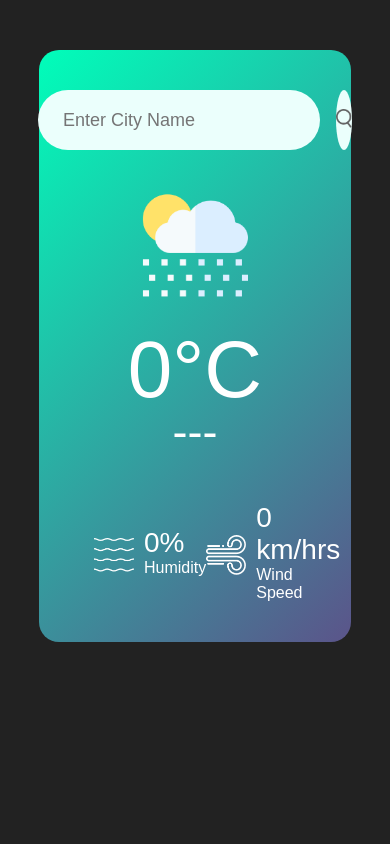
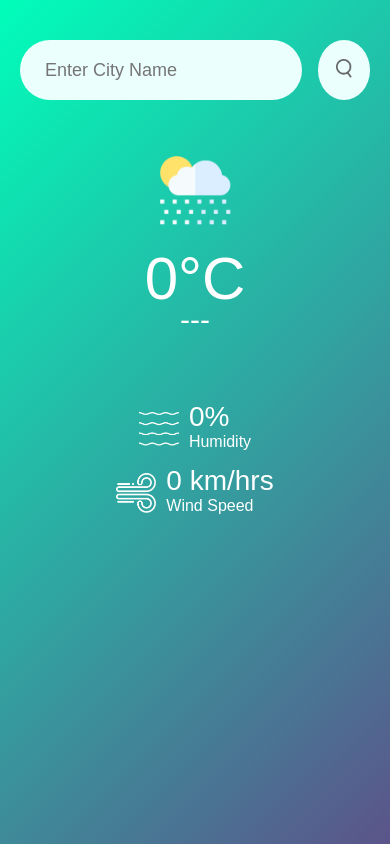
Before and after one commit to Vishal-16072000/Weather-App, a plain HTML site: page index.html in a window 390 px wide. Drawn offline with Linux system fonts and the light colour scheme.

Commit message:
Update style.css

```diff
--- a/style.css
+++ b/style.css
@@ -1,4 +1,4 @@
-*{
+ /* *{
     margin: 0;
     padding: 0;
     box-sizing: border-box;
@@ -23,7 +23,7 @@ body{
 .search{
     width: 100%;
     display: flex;
-    /* background-color: #919090; */
+
     align-items: center;
     justify-content: center;
 }
@@ -97,7 +97,149 @@ body{
 
 .error{
     height: 20px;
-    /* background-color: black; */
     margin-top: 10px;
     display: none;
 }
+ */
+
+
+ * {
+   margin: 0;
+   padding: 0;
+   box-sizing: border-box;
+   font-family: 'Poppins', sans-serif;
+   color: white;
+ }
+
+ body {
+   background-color: #222;
+ }
+
+ .card {
+   background: linear-gradient(135deg, #00feba, #5b548a);
+   width: 80%;
+   max-width: 470px;
+   margin: 50px auto 0;
+   border-radius: 20px;
+   padding: 40px 35px;
+   text-align: center;
+ }
+
+ .search {
+   width: 100%;
+   display: flex;
+   align-items: center;
+   justify-content: center;
+ }
+
+ .search input {
+   border: 0;
+   outline: 0;
+   background: #ebfffc;
+   color: #555;
+   padding: 10px 25px;
+   height: 60px;
+   border-radius: 30px;
+   flex: 1;
+   margin-right: 16px;
+   font-size: 18px;
+ }
+
+ .search button {
+   border: 0;
+   outline: 0;
+   background: #ebfffc;
+   width: 60px;
+   height: 60px;
+   border-radius: 50%;
+   cursor: pointer;
+ }
+
+ .search button img {
+   width: 16px;
+ }
+
+ .weather-icon {
+   width: 150px;
+   margin-top: 20px;
+ }
+
+ .weather h1 {
+   font-size: 80px;
+   font-weight: 500;
+ }
+
+ .weather h2 {
+   font-size: 45px;
+   font-weight: 400;
+   margin-top: -10px;
+ }
+
+ .details {
+   display: flex;
+   align-items: center;
+   justify-content: space-between;
+   padding: 0 20px;
+   margin-top: 50px;
+ }
+
+ .col {
+   display: flex;
+   align-items: center;
+   text-align: left;
+ }
+
+ .col img {
+   width: 40px;
+   margin-right: 10px;
+ }
+
+ .humidity,
+ .wind {
+   font-size: 28px;
+   margin-top: -6px;
+ }
+
+ .error {
+   height: 20px;
+   margin-top: 10px;
+   display: none;
+ }
+
+ /* Media query for smaller screens */
+ @media (max-width: 768px) {
+   .card {
+     width: 100%;
+     height: 100vh;
+     margin: 0;
+     border-radius: 0;
+     padding: 20px;
+   }
+   .search {
+     padding: 20px 0;
+   }
+   .weather-icon {
+     width: 100px;
+     margin-top: 20px;
+   }
+   .weather h1 {
+     font-size: 60px;
+   }
+   .weather h2 {
+     font-size: 30px;
+   }
+   .details {
+     padding: 20px 0;
+   }
+ }
+
+ /* Media query for even smaller screens */
+ @media (max-width: 480px) {
+   .details {
+     flex-direction: column;
+     align-items: center;
+   }
+   .col {
+     margin-bottom: 20px;
+   }
+ }
```
